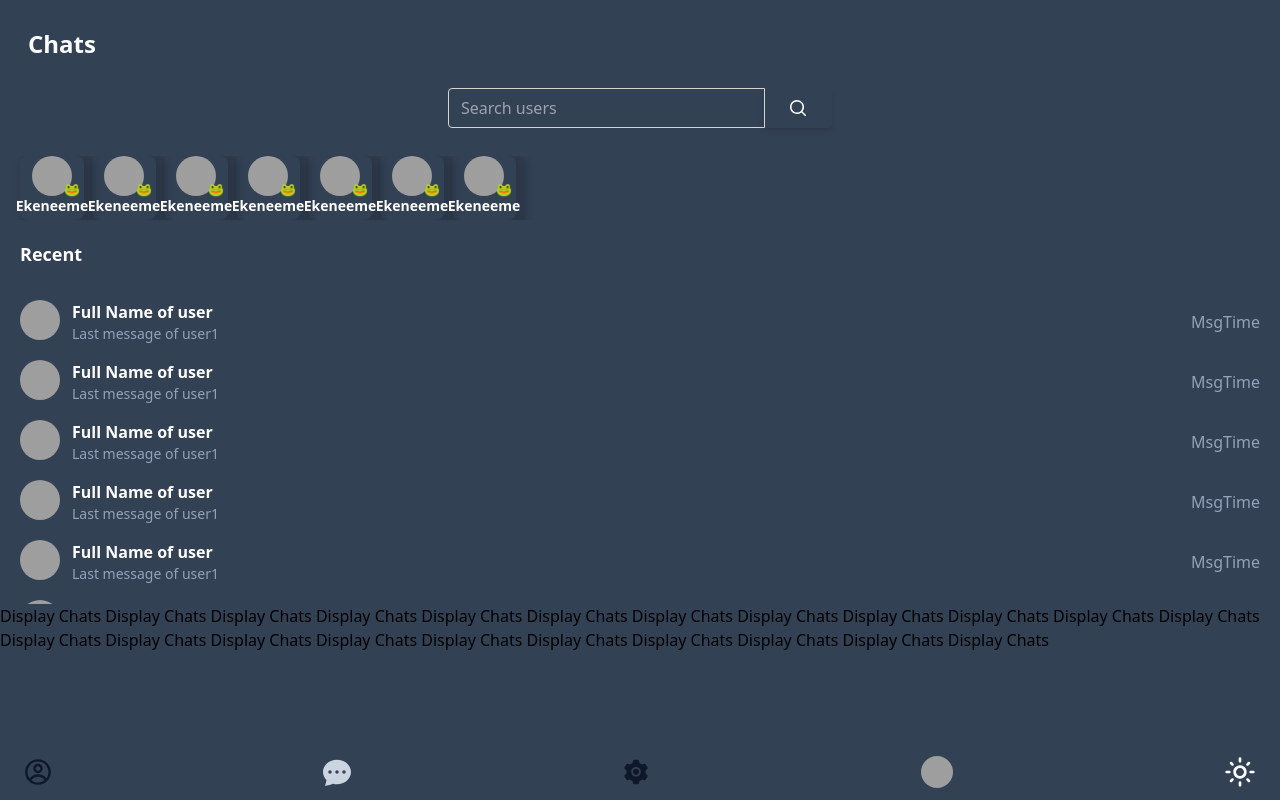
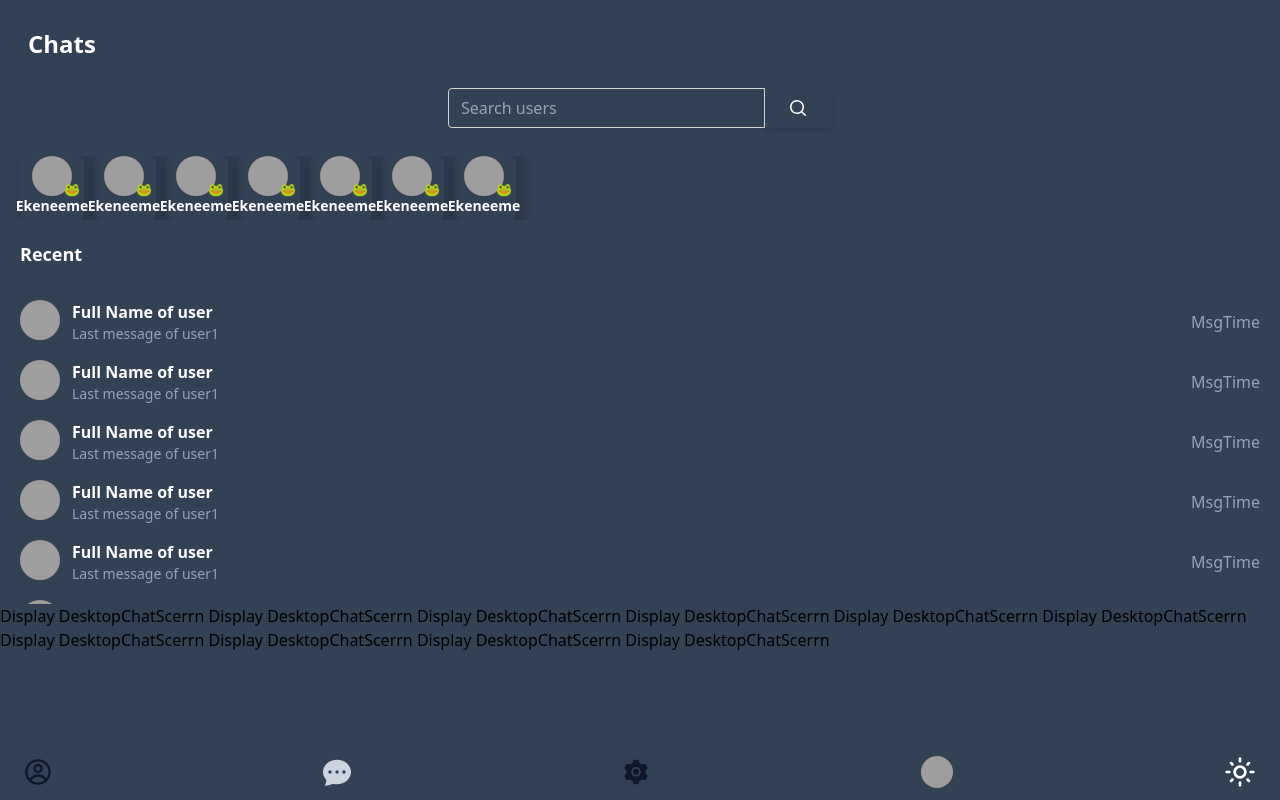
Before and after one commit to ekenecf/Chat-app, a React (Create React App) app: page /dashboard in a window 1280 px wide. Built offline with nearby package versions, Linux system fonts and the light colour scheme; grey boxes are pictures that could not be loaded.

Commit message:
Create DesktopChatScreen component

```diff
--- a/src/dashboard/ActiveUsers.js
+++ b/src/dashboard/ActiveUsers.js
@@ -16,7 +16,7 @@ const ActiveUsers = () => {
           <small className='absolute right-1 top-6'>🐸</small>
         </div>
 
-        <p className={`text-sm font-semibold ${brightness ? 'text-black' : 'text-white'} text-white`}>Ekeneeme</p>
+        <p className={`text-sm font-semibold ${brightness ? 'text-black' : 'text-white'} `}>Ekeneeme</p>
       </div>
       <div className='relative w-16 h-16 text-center shadow-[6px_4px_6px_6px_#00000024] flex flex-col items-center ml-2 rounded-lg'>
         <div className='flex'>
@@ -24,7 +24,7 @@ const ActiveUsers = () => {
           <small className='absolute right-1 top-6'>🐸</small>
         </div>
 
-        <p className={`text-sm font-semibold ${brightness ? 'text-black' : 'text-white'} text-white`}>Ekeneeme</p>
+        <p className={`text-sm font-semibold ${brightness ? 'text-black' : 'text-white'} `}>Ekeneeme</p>
       </div>
       <div className='relative w-16 h-16 text-center shadow-[6px_4px_6px_6px_#00000024] flex flex-col items-center ml-2 rounded-lg'>
         <div className='flex'>
@@ -32,7 +32,7 @@ const ActiveUsers = () => {
           <small className='absolute right-1 top-6'>🐸</small>
         </div>
 
-        <p className={`text-sm font-semibold ${brightness ? 'text-black' : 'text-white'} text-white`}>Ekeneeme</p>
+        <p className={`text-sm font-semibold ${brightness ? 'text-black' : 'text-white'} `}>Ekeneeme</p>
       </div>
       <div className='relative w-16 h-16 text-center shadow-[6px_4px_6px_6px_#00000024] flex flex-col items-center ml-2 rounded-lg'>
         <div className='flex'>
@@ -40,7 +40,7 @@ const ActiveUsers = () => {
           <small className='absolute right-1 top-6'>🐸</small>
         </div>
 
-        <p className={`text-sm font-semibold ${brightness ? 'text-black' : 'text-white'} text-white`}>Ekeneeme</p>
+        <p className={`text-sm font-semibold ${brightness ? 'text-black' : 'text-white'} `}>Ekeneeme</p>
       </div>
       <div className='relative w-16 h-16 text-center shadow-[6px_4px_6px_6px_#00000024] flex flex-col items-center ml-2 rounded-lg'>
         <div className='flex'>
@@ -48,7 +48,7 @@ const ActiveUsers = () => {
           <small className='absolute right-1 top-6'>🐸</small>
         </div>
 
-        <p className={`text-sm font-semibold ${brightness ? 'text-black' : 'text-white'} text-white`}>Ekeneeme</p>
+        <p className={`text-sm font-semibold ${brightness ? 'text-black' : 'text-white'} `}>Ekeneeme</p>
       </div>
       <div className='relative w-16 h-16 text-center shadow-[6px_4px_6px_6px_#00000024] flex flex-col items-center ml-2 rounded-lg'>
         <div className='flex'>
@@ -56,7 +56,7 @@ const ActiveUsers = () => {
           <small className='absolute right-1 top-6'>🐸</small>
         </div>
 
-        <p className={`text-sm font-semibold ${brightness ? 'text-black' : 'text-white'} text-white`}>Ekeneeme</p>
+        <p className={`text-sm font-semibold ${brightness ? 'text-black' : 'text-white'} `}>Ekeneeme</p>
       </div>
       <div className='relative w-16 h-16 text-center shadow-[6px_4px_6px_6px_#00000024] flex flex-col items-center ml-2 rounded-lg'>
         <div className='flex'>
@@ -64,7 +64,7 @@ const ActiveUsers = () => {
           <small className='absolute right-1 top-6'>🐸</small>
         </div>
 
-        <p className={`text-sm font-semibold ${brightness ? 'text-black' : 'text-white'} text-white`}>Ekeneeme</p>
+        <p className={`text-sm font-semibold ${brightness ? 'text-black' : 'text-white'} `}>Ekeneeme</p>
       </div>
     </div>
   )
--- a/src/dashboard/ChatDisplay.js
+++ b/src/dashboard/ChatDisplay.js
@@ -1,18 +1,23 @@
 import React from 'react'
-import { useSelector } from 'react-redux'
+import { useSelector, useDispatch } from 'react-redux'
+// ImCancelCircle
+import { ImCancelCircle } from 'react-icons/im'
+import { setChatView } from '../redux/DashboardReducer'
 
 // import AOS from 'aos'
 // import 'aos/dist/aos.css'
 
 const ChatDisplay = () => {
+    const dispatch = useDispatch()
 
   const { chatDisplay } = useSelector((state) => state.DashboardReducer)
   console.log(chatDisplay)
 
   return (
-    <div className={`${chatDisplay ? 'block' : 'hidden'} md:block overflow-y-auto overscroll-y-auto`}
+    <div className={`${chatDisplay ? 'block' : 'hidden'} md:hidden overflow-y-auto overscroll-y-auto px-3 py-3`}
     // data-aos="fade-left"
     >
+        <ImCancelCircle className="text-white text-4xl mb-3 md:hidden" onClick={() => dispatch(setChatView())}/>
       <p>
         Display Chats Display Chats Display Chats Display Chats Display Chats
         Display Chats Display Chats Display Chats Display Chats Display Chats
--- a/src/dashboard/Dashboard.js
+++ b/src/dashboard/Dashboard.js
@@ -9,6 +9,7 @@ import Profile from './Profile'
 import EditProfile from './EditProfile'
 import Summary from './Summary'
 import ChatDisplay from './ChatDisplay'
+import DesktopChatScerrn from './DesktopChatScerrn'
 
 const Dashboard = () => {
   const {
@@ -54,7 +55,7 @@ const Dashboard = () => {
         <EditProfile />
       ) : null}
        <ChatDisplay />
-
+       <DesktopChatScerrn />
       {summary ? <Summary /> : null}
       <DashboardNav />
     </div>
--- /dev/null
+++ b/src/dashboard/DesktopChatScerrn.js
@@ -0,0 +1,23 @@
+import React from 'react'
+// import { useSelector } from 'react-redux'
+
+const DesktopChatScerrn = () => {
+  // const { chatDisplay } = useSelector((state) => state.DashboardReducer)
+  // console.log(chatDisplay)
+
+  return (
+    <div
+      className=' hidden md:block'
+      // className={`${chatDisplay ? 'block' : 'hidden'} md:block overflow-y-auto overscroll-y-auto px-3 py-3`}
+    >
+      <p>
+        Display DesktopChatScerrn Display DesktopChatScerrn Display
+        DesktopChatScerrn Display DesktopChatScerrn Display DesktopChatScerrn
+        Display DesktopChatScerrn Display DesktopChatScerrn Display
+        DesktopChatScerrn Display DesktopChatScerrn Display DesktopChatScerrn
+      </p>
+    </div>
+  )
+}
+
+export default DesktopChatScerrn
```
